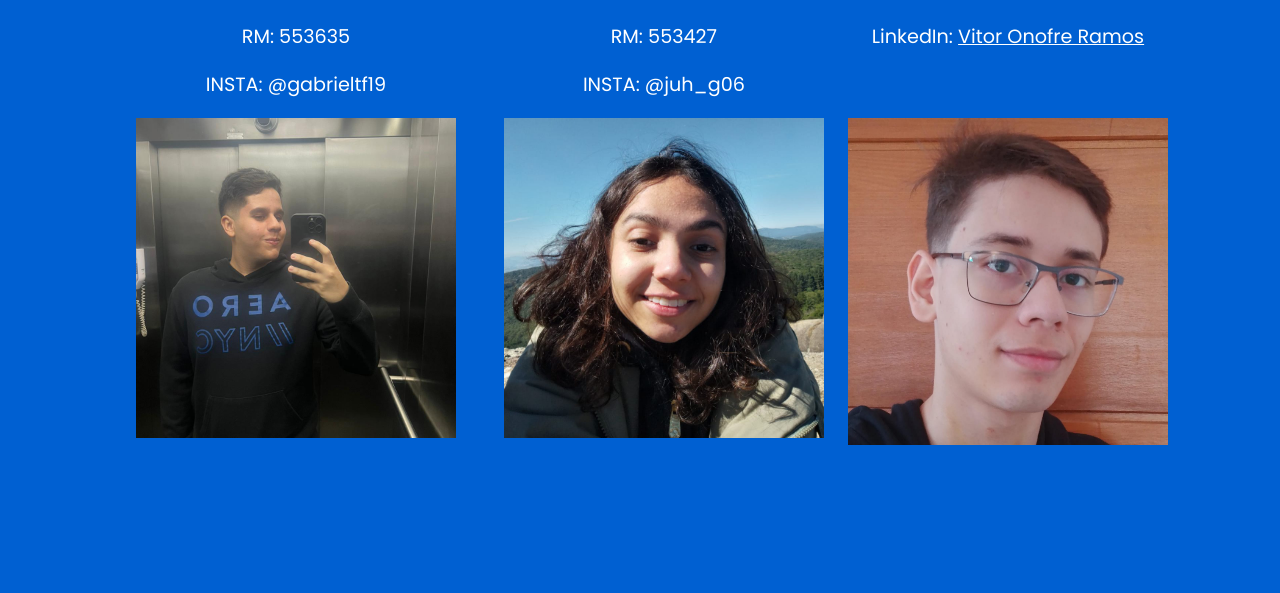
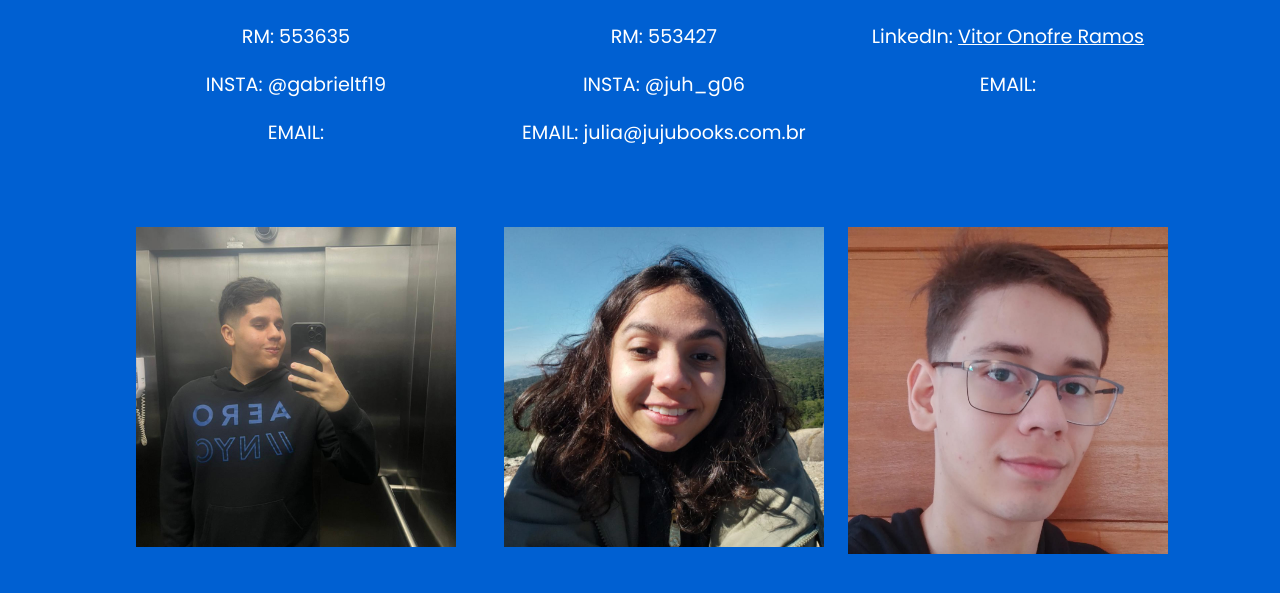
Before and after one commit to juliapugliese/Global-Hapvida_HTML_CSS_JavaScript, a plain HTML site: page Global_HTML/Global/devTeam.html in a window 1280 px wide. Shown: the part 205-798 px from the top of the page. Drawn offline with Linux system fonts and the light colour scheme.

Commit message:
atualização dados dev team

```diff
--- a/Global_HTML/Global/devTeam.html
+++ b/Global_HTML/Global/devTeam.html
@@ -15,24 +15,34 @@
     <div class="margem">
 
         <div>
+            <div class="texto">
                 <h1>Gabriel Torres Fernandes</h1>
                 <p>RM: 553635</p>
                 <p>INSTA: @gabrieltf19</p>
+                <p>EMAIL: </p>
+            </div>
+
             <img src="assets/gabriel-torres.jpg" alt="553635">
         </div>
 
         <div>
+            <div class="texto">
                 <h1>Julia Gonzalez Pugliese Ribeiro</h1>
                 <p>RM: 553427</p>
                 <p>INSTA: @juh_g06</p>
+                <p>EMAIL: julia@jujubooks.com.br</p>
+            </div>
             <img src="assets/julia-gonzalez.jpg" alt="553427">
         </div>
 
         <div>
+            <div class="texto">
                 <h1>Vitor Onofre Ramos</h1>
                 <p>RM: 553241</p>
                 <p>LinkedIn: <a href="https://www.linkedin.com/in/vitor-onofre-ramos-837908273?utm_source=share&utm_campaign=share_via&utm_content=profile&utm_medium=android_app">Vitor Onofre Ramos</a></p>
+                <p>EMAIL: </p>
                 <p style="color: transparent;">.</p>
+            </div>
             <img src="assets/vitor-onofre.jpg" alt="553241">
 
         </div>
--- a/Global_HTML/Global/styles/style-devTeam.css
+++ b/Global_HTML/Global/styles/style-devTeam.css
@@ -38,3 +38,6 @@ body a {
 body img {
     width: 20rem;
 }
+body .margem .texto{
+    margin-bottom: 5rem;
+}
```
Lines whose indentation alone changed are shown as unchanged.
